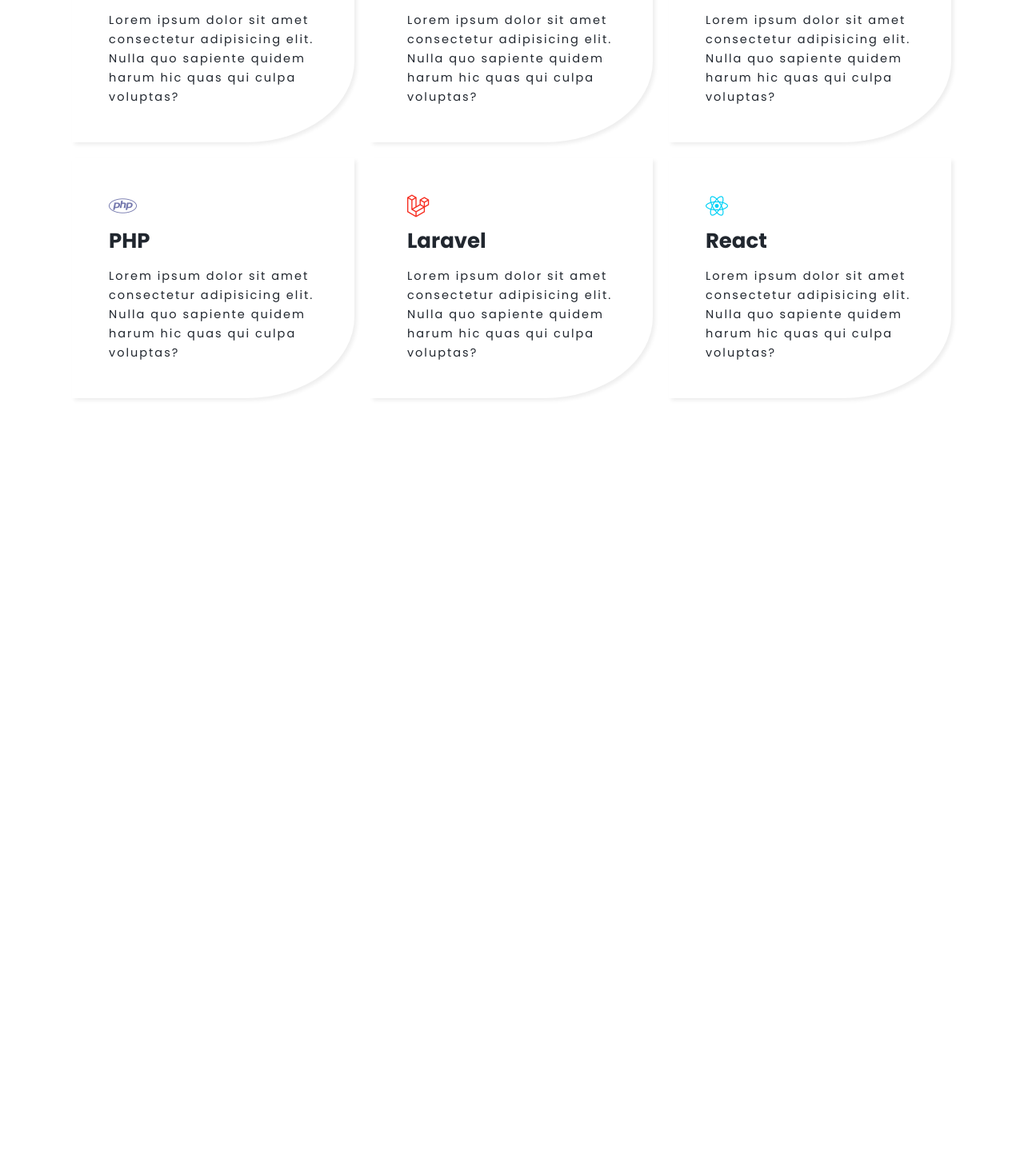
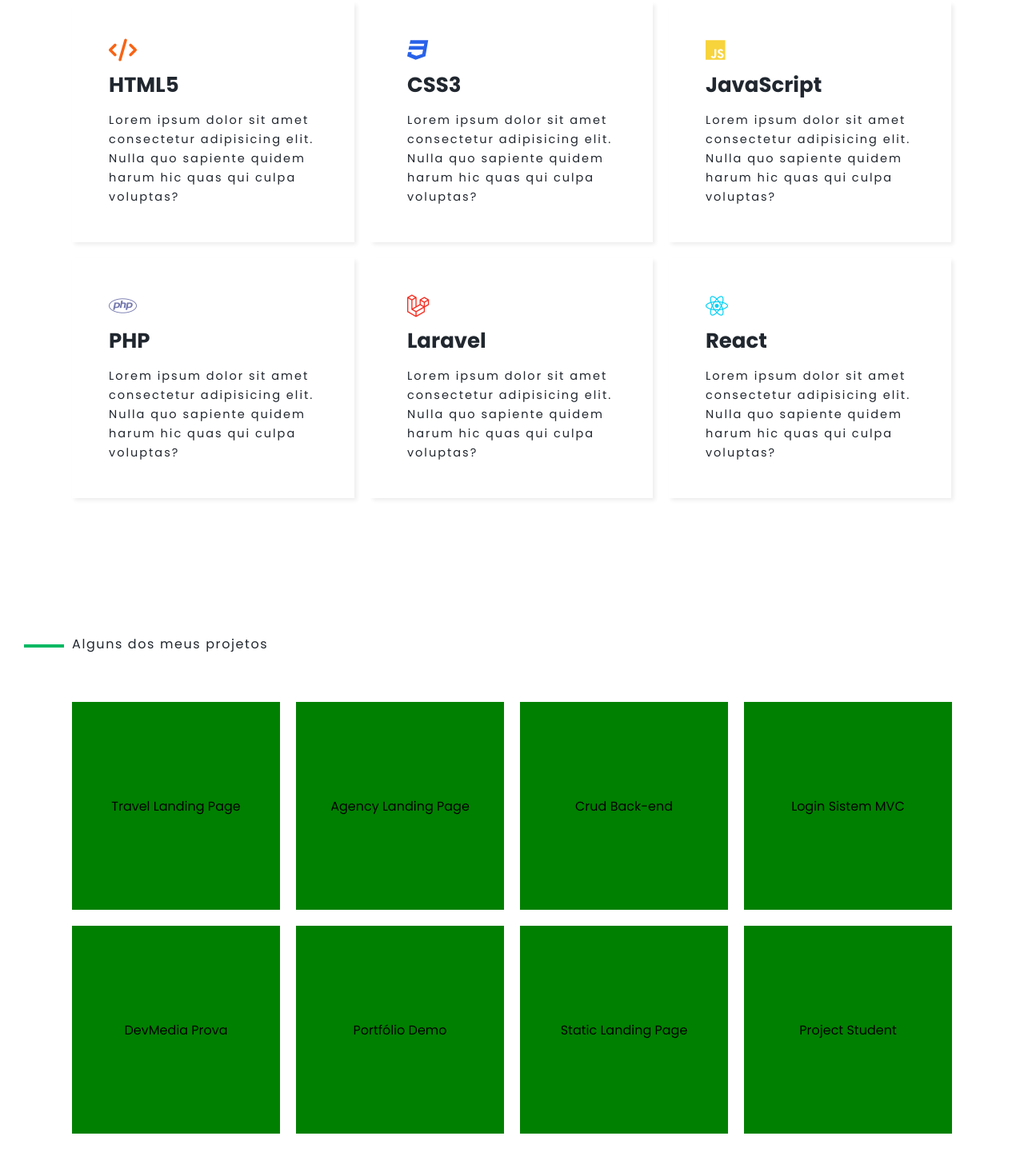
Before and after one commit to d8web/portfolio, a plain HTML site: page index.html in a window 1280 px wide. Shown: the part 1012-2468 px from the top of the page at 80% size. Before the commit the page ends 1600 px from the top, so only its background shows below. Drawn offline with Linux system fonts and the light colour scheme.

Commit message:
Novas mudanças e nova sessão construida

```diff
--- a/assets/css/app.css
+++ b/assets/css/app.css
@@ -183,6 +183,7 @@ header {
     position: relative;
     margin-top: 15px;
     margin-bottom: 20px;
+    line-height: 54px;
     text-shadow: 2px 2px 6px rgba(0,0,0,0.11);
 }
 
@@ -248,6 +249,36 @@ header {
 }
 
 /*
+    ================================================= TITLE =================================================
+    ================================================= TITLE =================================================
+*/
+
+.title-heading {
+    width: 100%;
+    margin-top: 50px;
+    margin-bottom: 50px;
+    margin-left: 10px;
+    font-size: 22px;
+    position: relative;
+}
+
+.title-heading::before {
+    position: absolute;
+    content: "";
+    left: -60px;
+    top: 50%;
+    width: 50px;
+    height: 4px;
+    background-color: #00b862;
+}
+
+.title-heading h2 {
+    font-weight: 400;
+    letter-spacing: 1.6px;
+    color: #21272f;
+}
+
+/*
     ================================================= STUDENT HABILITIES =================================================
     ================================================= STUDENT HABILITIES =================================================
 */
@@ -270,7 +301,6 @@ header {
     padding: 45px;
     position: relative;
     box-shadow: 3px 3px 5px rgba(0,0,0,.07);
-    border-radius: 0% 100% 62% 100% / 68% 0% 55% 0%;
     cursor: pointer;
 }
 
@@ -284,18 +314,31 @@ header {
     z-index: 10;
     transition: all 0.3s ease-in-out;
     background-color: #00b862;
-    border-radius: 0% 100% 33% 100% / 68% 0% 34% 0%;
 }
 
-.student-box:hover:before {
-    width: 100%;
-    height: 100%;
+.student-box:after {
+    position: absolute;
+    content: "";
+    right: 0;
+    bottom: 0;
+    width: 0px;
+    height: 0px;
+    z-index: 10;
+    transition: all 0.3s ease-in-out;
+    background-color: #00b862;
+}
+
+.student-box:hover:after {
+    border-radius: 100% 0% 0% 100% / 100% 0% 100% 0%;
+    width: 13%;
+    height: 13%;
     z-index: -1;
 }
-
-.student-box:hover .title h2,
-.student-box:hover .paragraph-student p {
-    color: #fff;
+.student-box:hover:before {
+    width: 22%;
+    height: 22%;
+    z-index: -1;
+    border-radius: 0% 63% 100% 0% / 0% 0% 100% 0%;
 }
 
 .box-icon i {
@@ -343,3 +386,27 @@ header {
     font-weight: 400;
     transition: all 0.3s ease-in-out;
 }
+
+/*
+    ================================================= PROJECTS =================================================
+    ================================================= PROJECTS =================================================
+*/
+
+.projects {
+    padding: 30px 0px;
+}
+
+.projects-content {
+    display: flex;
+    flex-wrap: wrap;
+}
+
+.project-box {
+    margin: 10px;
+    width: calc(25% - 20px);
+    display: flex;
+    height: 260px;
+    background-color: green;
+    justify-content: center;
+    align-items: center;
+}
--- a/assets/css/responsive.css
+++ b/assets/css/responsive.css
@@ -1,6 +1,9 @@
 @media screen and (max-width: 911px) {
     .student-box {
         width: calc(50% - 20px);
+    }
+    .hero-section::after {
+        display: none;
     }
 }
 
@@ -62,8 +65,9 @@
 
     /* Hero-content-text */
     .hero .hero-content-text h1 {
-        font-size: 30px;
+        font-size: 28px;
         margin-bottom: 22px;
+        line-height: 34px;
     }
     .hero-content-text p {
         font-size: 16px;
@@ -73,6 +77,11 @@
     }
     .hero-content-text h1::before {
         font-size: 32px;
+    }
+
+    /* project-box */
+    .project-box {
+        width: calc(50% - 20px);
     }
 }
 
@@ -131,6 +140,17 @@
     .logo span {
         color: #fff;
     }
+
+    .project-box {
+        width: 100%;
+        margin: 15px 0px;
+    }
+
+    .title-heading h2 {
+        font-size: 18px;
+        font-weight: 500;
+        letter-spacing: 0.4px;
+    }
 }
 
 @media screen and (min-width: 418px) {
@@ -146,11 +166,19 @@
     .hero-box-img img {
         width: 90%;
     }
+
+    .title-heading h2 {
+        font-size: 16px;
+    }
 }
 
 @media screen and (max-width: 340px) {
     .hero .hero-content-text h1 {
         font-size: 26px;
+    }
+
+    .student-box {
+        padding: 8px;
     }
 }
 
@@ -158,4 +186,7 @@
     .hero .hero-content-text h1 {
         font-size: 24px;
     }
+    .title-heading h2 {
+        font-size: 14px;
+    }
 }
--- a/index.html
+++ b/index.html
@@ -3,6 +3,8 @@
 <head>
     <meta charset="UTF-8">
     <meta name="viewport" content="width=device-width, initial-scale=1.0">
+    <meta name="description" content="Portfólio Daniel Ferreira" />
+    <meta name="keywords" content="portfólio, desenvolvedor, front-end, back-end" />
     <link rel="stylesheet" href="assets/css/app.css" />
     <link rel="stylesheet" href="assets/css/responsive.css" />
     <script src="https://kit.fontawesome.com/0b4368c6df.js" crossorigin="anonymous"></script>
@@ -68,6 +70,9 @@
 
     <section class="student">
         <div class="container">
+            <div class="title-heading">
+                <h2>O que estou estudando</h2>
+            </div>
             <div class="student-habilities">
                 <div class="student-box">
                     <div class="box-icon html-color">
@@ -139,6 +144,40 @@
         </div>
     </section>
 
+    <section class="projects">
+        <div class="container">
+            <div class="title-heading">
+                <h2>Alguns dos meus projetos</h2>
+            </div>
+            <div class="projects-content">
+                <div class="project-box">
+                    Travel Landing Page
+                </div>
+                <div class="project-box">
+                    Agency Landing Page
+                </div>
+                <div class="project-box">
+                    Crud Back-end
+                </div>
+                <div class="project-box">
+                    Login Sistem MVC
+                </div>
+                <div class="project-box">
+                    DevMedia Prova
+                </div>
+                <div class="project-box">
+                    Portfólio Demo
+                </div>
+                <div class="project-box">
+                    Static Landing Page
+                </div>
+                <div class="project-box">
+                    Project Student
+                </div>
+            </div>
+        </div>
+    </section>
+
     <script src="assets/js/app.js"></script>
 </body>
 </html>
```
